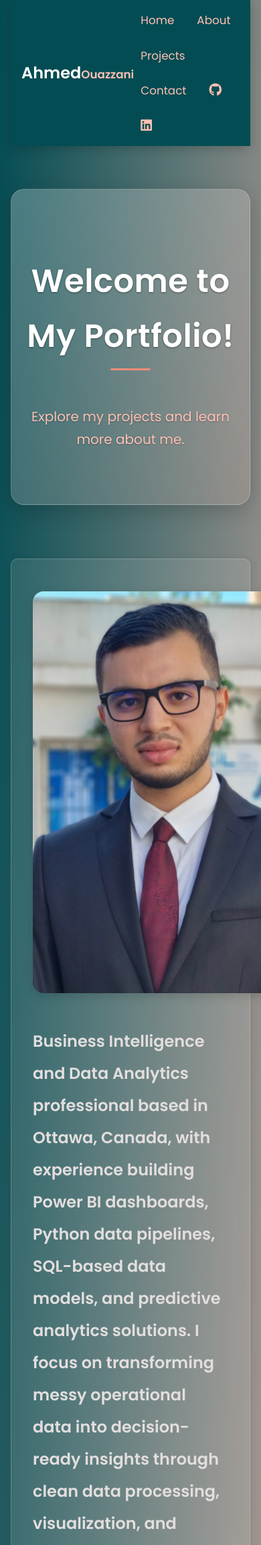
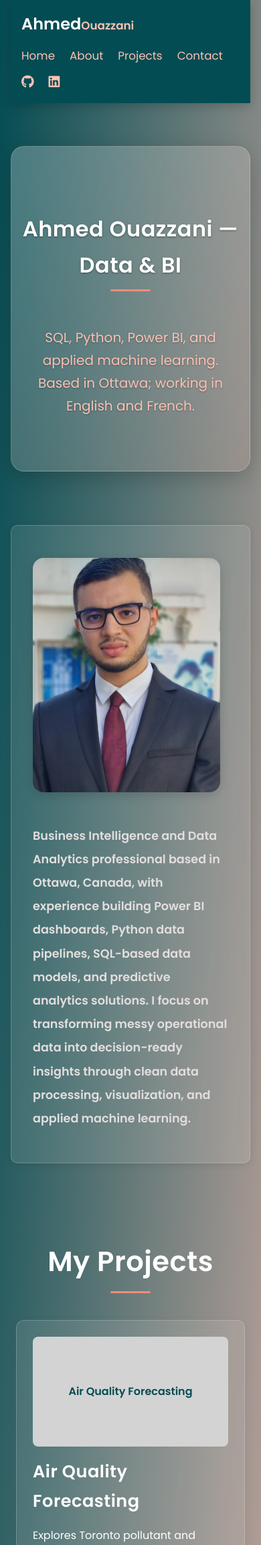
Before and after one commit to AhmedOT22/Portfolio, a Flask app: page / in a window 390 px wide; the page is wider, and only the part inside the window is pictured. Shown: the top 2307 px of that part at 67% size. Run offline with Flask 3, Linux system fonts and the light colour scheme.

Commit message:
fix(portfolio): correct project labels and responsive previews

```diff
--- a/static/css/style.css
+++ b/static/css/style.css
@@ -206,7 +206,7 @@ header {
 }
 .project-container {
 	display: grid;
-	grid-template-columns: repeat(auto-fit, minmax(300px, 1fr));
+	grid-template-columns: repeat(auto-fit, minmax(min(100%, 300px), 1fr));
 	gap: 2rem;
 	margin-top: 2rem;
 }
@@ -227,13 +227,15 @@ header {
 	transform: translateY(-8px);
 }
 .project-image-placeholder {
-	height: 450px;
+	width: 100%;
+	aspect-ratio: 16 / 9;
+	object-fit: contain;
 	background-color: #d3d3d3;
 	border-radius: 8px;
 	margin-bottom: 1rem;
 }
 
-.project-image-placeholder img {
+img.project-image-placeholder {
 	border-radius: 8px;
 	object-fit: contain;
 }
@@ -257,7 +259,8 @@ header {
 	display: flex;
 	gap: 0.5rem;
 }
-.project-card button {
+.project-card .project-link {
+	display: inline-block;
 	background-color: var(--secondary);
 	color: #fff;
 	border: none;
@@ -267,7 +270,7 @@ header {
 	font-weight: 600;
 	transition: background-color 0.2s ease, transform 0.2s ease;
 }
-.project-card button:hover {
+.project-card .project-link:hover {
 	background-color: var(--primary);
 	transform: scale(1.05);
 }
@@ -366,3 +369,16 @@ footer {
 .footer-links i {
 	margin-right: 0.3rem;
 }
+
+.project-text-preview { display: grid; place-items: center; padding: 1rem; color: #034C53; font-weight: 600; }
+.project-card h3 { color: #fff; }
+#contact a { color: #fff; text-decoration: underline; overflow-wrap: anywhere; }
+a:focus-visible { outline: 3px solid var(--accent); outline-offset: 4px; }
+@media (max-width: 700px) {
+  section { max-width: 100%; padding: 2rem .5rem; }
+  .nav-wrapper { flex-direction: column; align-items: flex-start; gap: .75rem; }
+  .navbar { gap: .75rem; }
+  .about-image { width: min(100%, 280px); height: auto; aspect-ratio: 4 / 5; }
+  .about-text { font-size: 1.1rem; flex-basis: 100%; }
+  #home h1 { font-size: 2rem; }
+}
--- a/templates/base.html
+++ b/templates/base.html
@@ -3,7 +3,7 @@
 <head>
   <meta charset="UTF-8">
   <meta name="viewport" content="width=device-width, initial-scale=1.0">
-  <title>{% block title %}Ahmed Portfolio{% endblock %}</title>
+  <title>{% block title %}Ahmed Ouazzani | Data &amp; BI Portfolio{% endblock %}</title>
   <link rel="stylesheet" href="{{ url_for('static', filename='css/style.css') }}">
   <link href="https://fonts.googleapis.com/css2?family=Poppins:wght@400;600&display=swap" rel="stylesheet">
   <link rel="stylesheet" href="https://cdnjs.cloudflare.com/ajax/libs/font-awesome/6.5.0/css/all.min.css">
@@ -26,12 +26,12 @@
                 <li><a href="#projects">Projects</a></li>
                 <li><a href="#contact">Contact</a></li>
                 <li>
-                    <a href="https://github.com/AhmedOT22" target="_blank" title="GitHub">
+                    <a href="https://github.com/AhmedOT22" target="_blank" rel="noopener noreferrer" title="GitHub">
                         <i class="fab fa-github"></i>
                     </a>
                 </li>
                 <li>
-                    <a href="https://www.linkedin.com/in/ahmed-ouazzani-5b078b205/" target="_blank" title="LinkedIn">
+                    <a href="https://www.linkedin.com/in/ahmed-ouazzani-5b078b205/" target="_blank" rel="noopener noreferrer" title="LinkedIn">
                         <i class="fab fa-linkedin"></i>
                     </a>
                 </li>
--- a/templates/index.html
+++ b/templates/index.html
@@ -2,8 +2,8 @@
 
 {% block content %}
 <section id="home">
-  <h1>Welcome to My Portfolio!</h1>
-  <p>Explore my projects and learn more about me.</p>
+  <h1>Ahmed Ouazzani — Data &amp; BI</h1>
+  <p>SQL, Python, Power BI, and applied machine learning. Based in Ottawa; working in English and French.</p>
 </section>
 
 <section id="about">
@@ -28,7 +28,7 @@
 			{% if project.image %}
 			<img src="{{ url_for('static', filename= project.image) }}" alt="{{ project.title }}" class="project-image-placeholder">
 			{% else %}
-			<div class="project-image-placeholder"></div>
+			<div class="project-image-placeholder project-text-preview">{{ project.title }}</div>
 			{% endif %}
 			<div class="project-description">
 				<h3>{{ project.title }}</h3>
@@ -40,14 +40,14 @@
 
 				<div style="margin-top: 1rem;">
 					{% if project.github %}
-					<a href="{{ project.github }}" target="_blank">
-						<button class="button-secondary">View Code</button>
+					<a href="{{ project.github }}" target="_blank" rel="noopener noreferrer">
+						<span class="project-link button-secondary">View Code</span>
 
 					</a>
 					{% endif %}
 					{% if project.link %}
-					<a href="{{ project.link }}" target="_blank">
-						<button>View Demo</button>
+					<a href="{{ project.link }}" target="_blank" rel="noopener noreferrer">
+						<span class="project-link">{{ project.link_label or "View Demo" }}</span>
 					</a>
 
 					{% endif %}
@@ -63,6 +63,6 @@
       <h1>Contact Me</h1>
       <p>For opportunities in business intelligence, data analytics, or applied machine learning:</p>
       <p><a href="mailto:ahmedouazzani225@gmail.com">ahmedouazzani225@gmail.com</a></p>
-      <p><a href="https://www.linkedin.com/in/ahmed-ouazzani-5b078b205/" target="_blank" rel="noopener noreferrer">Connect on LinkedIn</a></p>
+      <p><a href="https://www.linkedin.com/in/ahmed-ouazzani-5b078b205/" target="_blank" rel="noopener noreferrer" rel="noopener noreferrer">Connect on LinkedIn</a></p>
     </section>
 {% endblock %}
--- a/view.py
+++ b/view.py
@@ -1,3 +1,4 @@
+from datetime import datetime
 from flask import Blueprint, render_template
 from flask import redirect, url_for
 
@@ -8,21 +9,20 @@ def home():
 	projects = [
 		{
 			"title": "Air Quality Forecasting",
-			"description": (
-				"Forecasts AQI trends using historical pollutant and weather data across seven predictive models."
-                "Built an ETL pipeline and integrated time-series forecasting for environmental monitoring and planning."
-			),
-			"skills": "Alteryx, Python, Pandas, Power BI, ETS",
-			"link": "https://github.com/AhmedOT22/Air-Quality-Forecasting/blob/main/AirQuality.ipynb",
-			"github": "https://github.com/AhmedOT22/Air-Quality-Forecasting"
+            "description": "Explores Toronto pollutant and weather records, with a separate past-only forecasting workflow and persistence baselines.",
+            "skills": "Python, Pandas, Scikit-learn, Time Series",
+            "link": "https://github.com/AhmedOT22/Air-Quality-Forecasting",
+            "link_label": "Read Analysis",
+            "github": "https://github.com/AhmedOT22/Air-Quality-Forecasting"
+
 		},
 
 		{
 			"title": "Loan Eligibility Prediction",
 			"image": "images/loan.png",
 			"description": (
-				"A real-time ML web app that predicts loan approval likelihood using Random Forest and Logistic Regression."
-                "Features interactive user input, dynamic model switching, and a visual gauge for instant, explainable feedback."
+				"An educational loan classification app using Random Forest and Logistic Regression. "
+                "Includes a separate train-only preprocessing pipeline and baseline evaluation."
 			),
 			"skills": "Python, Scikit-learn, Streamlit, Pandas, Matplotlib",
 			"link": "https://loan-eligibility-prediction-djdstcprojdapfxugpdqwi.streamlit.app/",
@@ -30,11 +30,11 @@ def home():
 		},
 
 		{
-			"title": "Real Estate Price Prediction",
+			"title": "Real Estate Price Estimation",
 			"image": "images/realestate.png",
 			"description": (
-				"Predicts house prices based on property features using regression models. Built with Streamlit and includes real-time user input,"
-                "data preprocessing, and market-adjusted pricing insights."
+				"Compares regression models on historical property records. Includes a Streamlit interface, "
+                "reproducible evaluation, and a median-price baseline."
 			),
 			"skills": "Python, Scikit-learn, Pandas, Streamlit, Matplotlib",
 			"link": "https://real-estate-price-estimation-utm6wfs9dykdimegfmmwrw.streamlit.app/",
@@ -46,7 +46,7 @@ def home():
 			"image": "images/mall.png",
 			"description": (
 				"Unsupervised ML app that clusters mall customers by income and spending behavior using K-Means."
-                "Optimizes segmentation using the Elbow Method and Silhouette Score, and presents results in a simple dashboard."
+                "Includes elbow/silhouette diagnostics and illustrative persona labels."
 			),
 			"skills": "Python, Scikit-learn, Matplotlib, Streamlit",
 			"link": "https://mall-customers-segmentation-a5kdbi8xu3bps7vxaf5am2.streamlit.app/",
@@ -54,11 +54,11 @@ def home():
 		},
 
 		{
-			"title": "UCLA Admission Prediction",
+			"title": "Graduate Admission Classification",
 			"image": "images/ucla.png",
 			"description": (
-				"Predicts graduate admission likelihood using academic profile features and an MLP classifier."
-    			"Includes preprocessing, feature alignment, probability scoring, and a Streamlit interface for real-time prediction."
+				"Classifies a dataset-derived admission-chance threshold using an MLP. "
+    			"Includes preprocessing, feature alignment, and a Streamlit demonstration."
 			),
 			"skills": "Python, Scikit-learn, Streamlit",
 			"link": "https://ucla-admission-prediction-yuozl4rzy3dryn2gkuspwc.streamlit.app/",
@@ -68,16 +68,17 @@ def home():
 		{
 			"title": "Stock Watcher",
 			"description": (
-				"Fetches live market data via API and visualizes key financial metrics like SMA, EMA, ATR, and returns."
-                "Designed to support informed investment decisions with trend analysis and portfolio breakdowns."
+				"Retrieves market data via API and visualizes key financial metrics like SMA, EMA, ATR, and returns."
+                "Includes historical charting and local portfolio/watchlist management."
 			),
-			"skills": "Python, Pandas, NumPy, Seaborn, Matplotlib",
+			"skills": "Python, Pandas, NumPy, Matplotlib",
+            "link_label": "View Notebook",
 			"link": "https://github.com/AhmedOT22/Stock-Watcher-Notebook/blob/main/notebook/main.ipynb",
 			"github": "https://github.com/AhmedOT22/Stock-Watcher-Notebook"
 		}
 	]
 
-	return render_template("index.html", projects=projects)
+	return render_template("index.html", projects=projects, current_year=datetime.now().year)
 
 @main.route('/submit', methods=['POST'])
 def submit():
```
Also changed, not shown: 1 other file.
